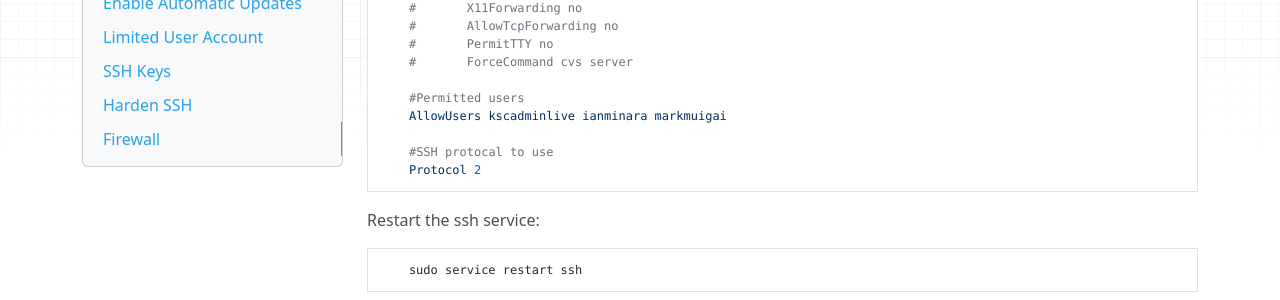
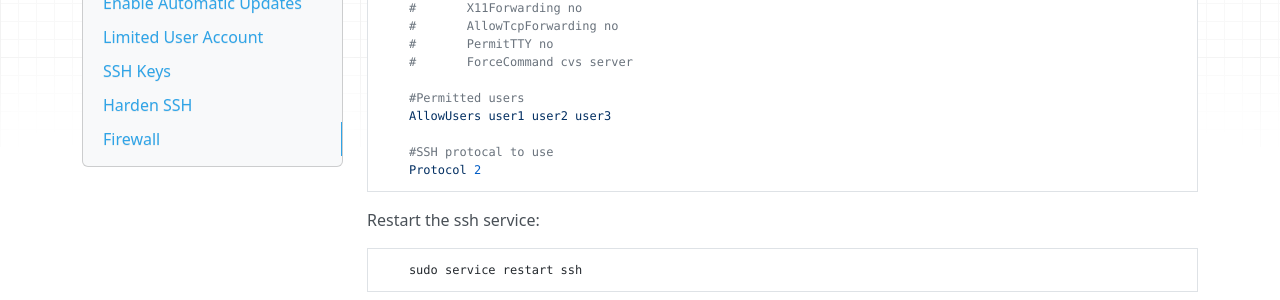
Before and after one commit to liveBuildKenya/liveBuildKenya.github.io, an MkDocs documentation site: the page built from docs/server-management/security/secure-linux-server.md, in a window 1280 px wide and 900 px high, scrolled down 3849 px. Shown: the part 159-459 px from the top of the window. Built offline with MkDocs 1.6.1, drawn with Linux system fonts in a browser that asks for light colours; nearby versions of some CDN libraries.

Commit message:
update secure linux server

```diff
--- a/docs/server-management/security/secure-linux-server.md
+++ b/docs/server-management/security/secure-linux-server.md
@@ -217,7 +217,7 @@ update the contents to:
         #       ForceCommand cvs server
 
         #Permitted users
-        AllowUsers kscadminlive ianminara markmuigai
+        AllowUsers user1 user2 user3
 
         #SSH protocal to use
         Protocol 2
```
